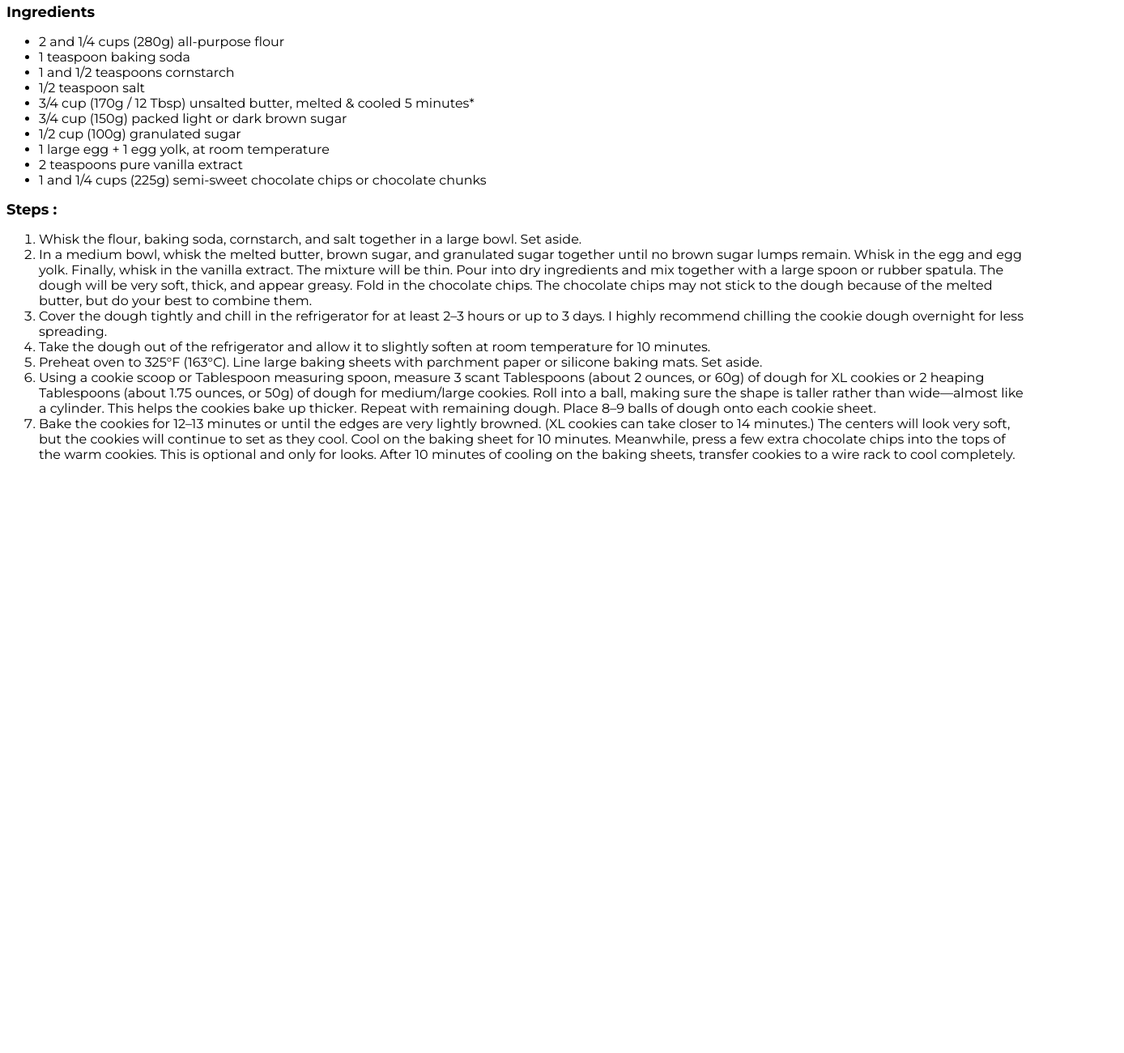
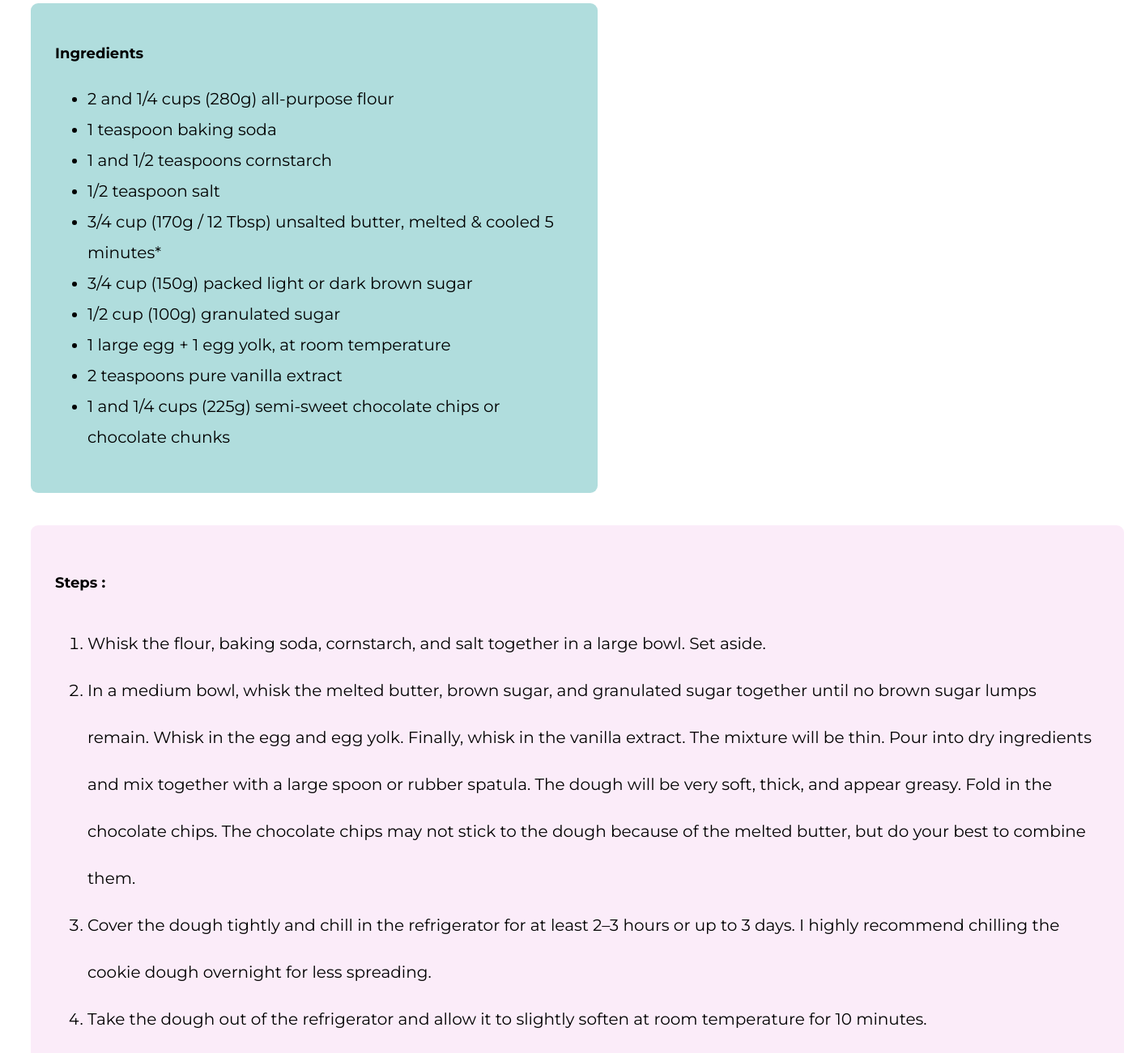
Before and after one commit to Mm-AaTt/Recipes, a plain HTML site: page html/quiche.html in a window 1280 px wide. Shown: the part 479-1780 px from the top of the page at 81% size, 1388 px wide, since content can reach past the window. Before the commit the page ends 1066 px from the top, so only its background shows below. Drawn offline with Linux system fonts and the light colour scheme; a web font is replaced by a local one.

```diff
--- a/html/quiche.html
+++ b/html/quiche.html
@@ -11,7 +11,7 @@
     <img src="../images/quiche.jpg" alt="Quiche Picture" height="310" >
 
     <p>These super soft and chewy chocolate chip cookies are the most popular cookie recipe on my website for good reason. Melted butter, more brown sugar than white sugar, cornstarch, and an extra egg yolk guarantee the absolute chewiest chocolate chip cookie texture. The cookie dough is slick and requires chilling prior to shaping the cookies. Review recipe notes before beginning.</p>
-
+<div class="ingredients">
 <h2>Ingredients</h2>
     <ul>
         <li>2 and 1/4 cups (280g) all-purpose flour</li>
@@ -25,7 +25,9 @@
         <li>2 teaspoons pure vanilla extract</li>
         <li>1 and 1/4 cups (225g) semi-sweet chocolate chips or chocolate chunks</li>
     </ul>
+</div>
 
+<div class="steps">
 <h2>Steps : </h2>
     <ol>
         <li>Whisk the flour, baking soda, cornstarch, and salt together in a large bowl. Set aside.</li>
@@ -36,6 +38,6 @@
         <li>Using a cookie scoop or Tablespoon measuring spoon, measure 3 scant Tablespoons (about 2 ounces, or 60g) of dough for XL cookies or 2 heaping Tablespoons (about 1.75 ounces, or 50g) of dough for medium/large cookies. Roll into a ball, making sure the shape is taller rather than wide—almost like a cylinder. This helps the cookies bake up thicker. Repeat with remaining dough. Place 8–9 balls of dough onto each cookie sheet.</li>
         <li>Bake the cookies for 12–13 minutes or until the edges are very lightly browned. (XL cookies can take closer to 14 minutes.) The centers will look very soft, but the cookies will continue to set as they cool. Cool on the baking sheet for 10 minutes. Meanwhile, press a few extra chocolate chips into the tops of the warm cookies. This is optional and only for looks. After 10 minutes of cooling on the baking sheets, transfer cookies to a wire rack to cool completely. </li>
     </ol>
-
+</div>
 </body>
 </html>
--- a/styles/home.css
+++ b/styles/home.css
@@ -1,3 +1,7 @@
+*{
+  box-sizing: border-box;
+}
+
 h1 {
     font-family: "Bungee Tint", sans-serif;
     font-weight: 400;
@@ -5,7 +9,14 @@
     text-align: center;
   }
 
-ul{
-    font-family: "Montserrat", sans-serif;
+
+.list{
+  background-color: rgba(5, 39, 3, 0.513);
+  margin: 40px;
+  padding: 5px;
+  font-family: "Montserrat", sans-serif;
+  border-radius: 20px;
+  line-height: 1.9;
+  width:300px;
 
 }
--- a/styles/recipes.css
+++ b/styles/recipes.css
@@ -1,3 +1,8 @@
+*{
+    box-sizing: border-box;
+    font-family: "Montserrat",sans-serif;
+}
+
 h1{
     font-family: "Bungee Tint", sans-serif;
     font-weight: 400;
@@ -5,11 +10,28 @@
     text-align: center;
 }
 
-p,ul,ol{
-    font-family: "Montserrat", sans-serif;
+h2{
+    font-size: large;
 }
 
-h2{
-    font-family: "Montserrat",sans-serif;
-    font-size: large;
+
+.ingredients{
+    margin-left: 30px;
+    background-color: rgba(65, 173, 173, 0.417);
+    border-radius: 9px;
+    padding: 30px 30px;
+    font-size: 20px;
+    width:700px;
+    margin-bottom: 40px;
+    line-height: 1.9;
 }
+
+.steps{
+    margin-left: 30px;
+    background-color: rgba(203, 40, 186, 0.085);
+    border-radius: 9px;
+    padding: 30px 30px;
+    font-size: 20px;
+    width:1350px;
+    line-height: 2.9;
+}
```
Also changed, not shown: html/cookies.html (+4 -3 lines), html/cupcake.html (+4 -3 lines), html/index.html (deleted, +0 -18 lines), index.html (added, +19 -0 lines).
